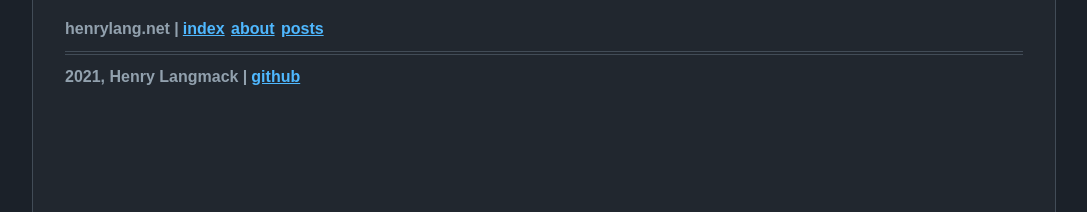
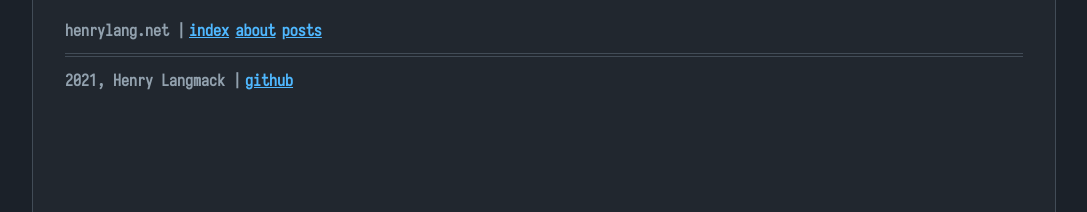
Before and after one commit to henry-lang/henry-lang.github.io, a Jekyll site: the page built from about.html, in a window 1280 px wide. Shown: the top 212 px of the page, without its empty margins (96-1183 px from the left). Built offline with Jekyll 4.4.1, drawn with Linux system fonts in a browser that asks for light colours.

Commit message:
finally fixed the stupid safari bug...

```diff
--- a/_layouts/default.html
+++ b/_layouts/default.html
@@ -7,7 +7,7 @@
     <meta charset="UTF-8">
     <meta http-equiv="X-UA-Compatible" content="IE=edge">
     <meta name="viewport" content="width=device-width, initial-scale=1.0">
-    <link rel="preload" href="/assets/fonts/iosevka-regular.woff2" as="font" crossorigin>
+    <link rel="preload" as="font" href="/assets/fonts/iosevka-regular.woff2" type="font/woff2" crossorigin="anonymous">
     <link rel="stylesheet" href="/assets/styles/style.css">
 </head>
 <body>
--- a/assets/styles/style.sass
+++ b/assets/styles/style.sass
@@ -1,13 +1,7 @@
 ---
 ---
 
-// @font-face
-//     font-family: Iosevka
-//     font-display: swap
-//     src: url(../fonts/iosevka-regular.ttf)
-
-$font: Iosevka
-$backup-font: Arial
+$font: Iosevka, Arial
 
 $accent: #4fb8ff
 $text: #92a1ae
@@ -15,11 +9,18 @@ $mid: #424c57
 $dark: #21272f
 $very-dark: #1b2129
 
+@font-face
+    font-family: Iosevka
+    font-display: swap
+    src: url(/assets/fonts/iosevka-regular.woff2) format("woff2")
+
 @keyframes fadein
     from
         opacity: 0
+        transform: translateX(30px)
     to
         opacity: 1
+        transform: translateX(0px)
 
 @mixin bar-links
     >
@@ -35,7 +36,7 @@ $very-dark: #1b2129
 
 h1, a, p
     color: $text
-    font-family: $font, $backup-font
+    font-family: $font
 
 nav
     @include bar-links
@@ -69,4 +70,7 @@ body
     margin: auto
     width: 80vw
     min-height: 100vh
-    animation: fadein 0.35s
+
+    >
+        *
+            animation: fadein 0.35s
--- a/index.html
+++ b/index.html
@@ -2,5 +2,4 @@
 layout: default
 ---
 
-<p><strong>{{site.url}}</strong></p>
 <p>Work in progress blog & portfolio, just wait!</p>
```
